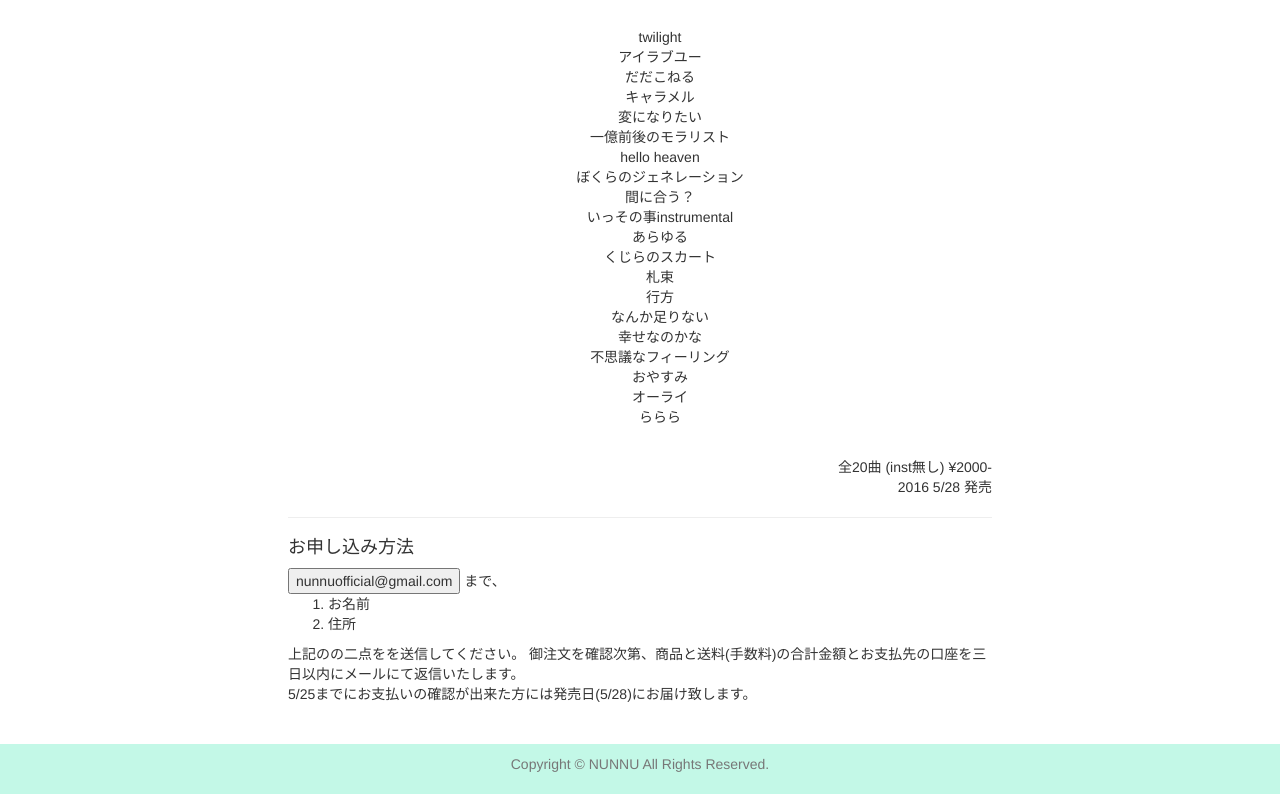
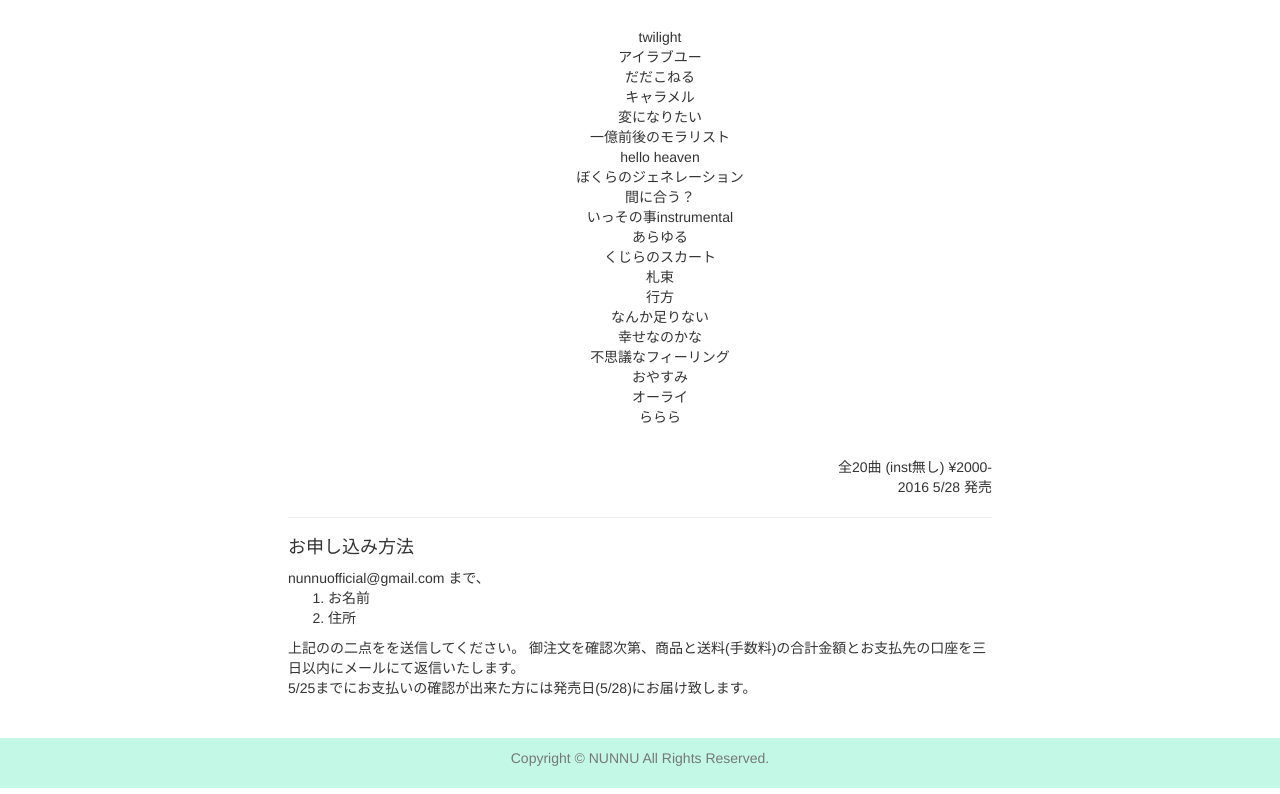
Before and after one commit to nunnu-official/nunnu-official.github.io, a plain HTML site: page index.html in a window 1280 px wide. Shown: the part 724-1518 px from the top of the page. Drawn offline with nearby package versions, Linux system fonts and the light colour scheme.

Commit message:
fix email

```diff
--- a/index.html
+++ b/index.html
@@ -81,7 +81,7 @@
         <Hr>
         <div class="left">
           <h4>お申し込み方法</h4>
-          <input TYPE="button" VALUE="nunnuofficial@gmail.com" onmousedown='window.clipboardData.setData("text","nunnuofficial@gmail.com");' onmouseup="alert('クリップボードにコピーしました。')">
+          nunnuofficial@gmail.com
           まで、 <br>
           <ol>
             <li>お名前</li>
```
